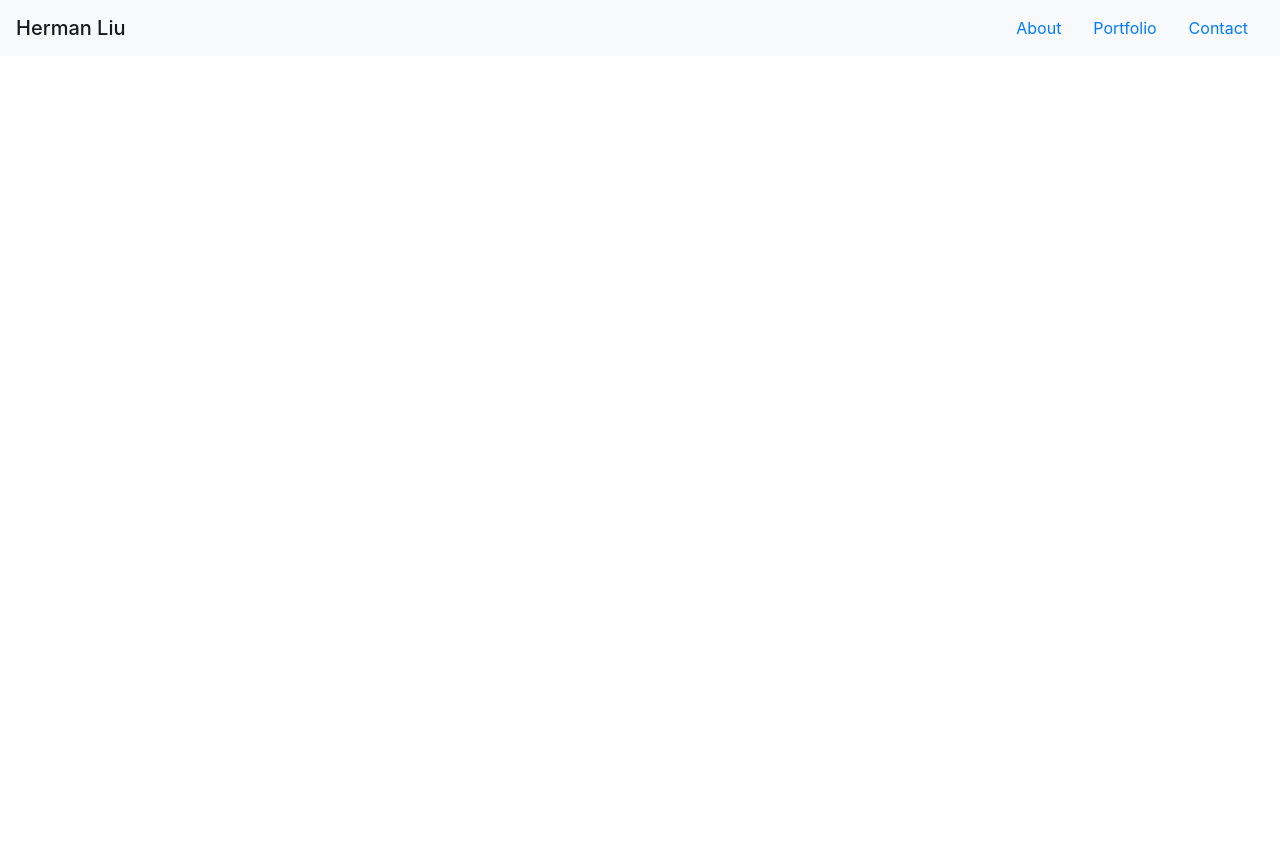
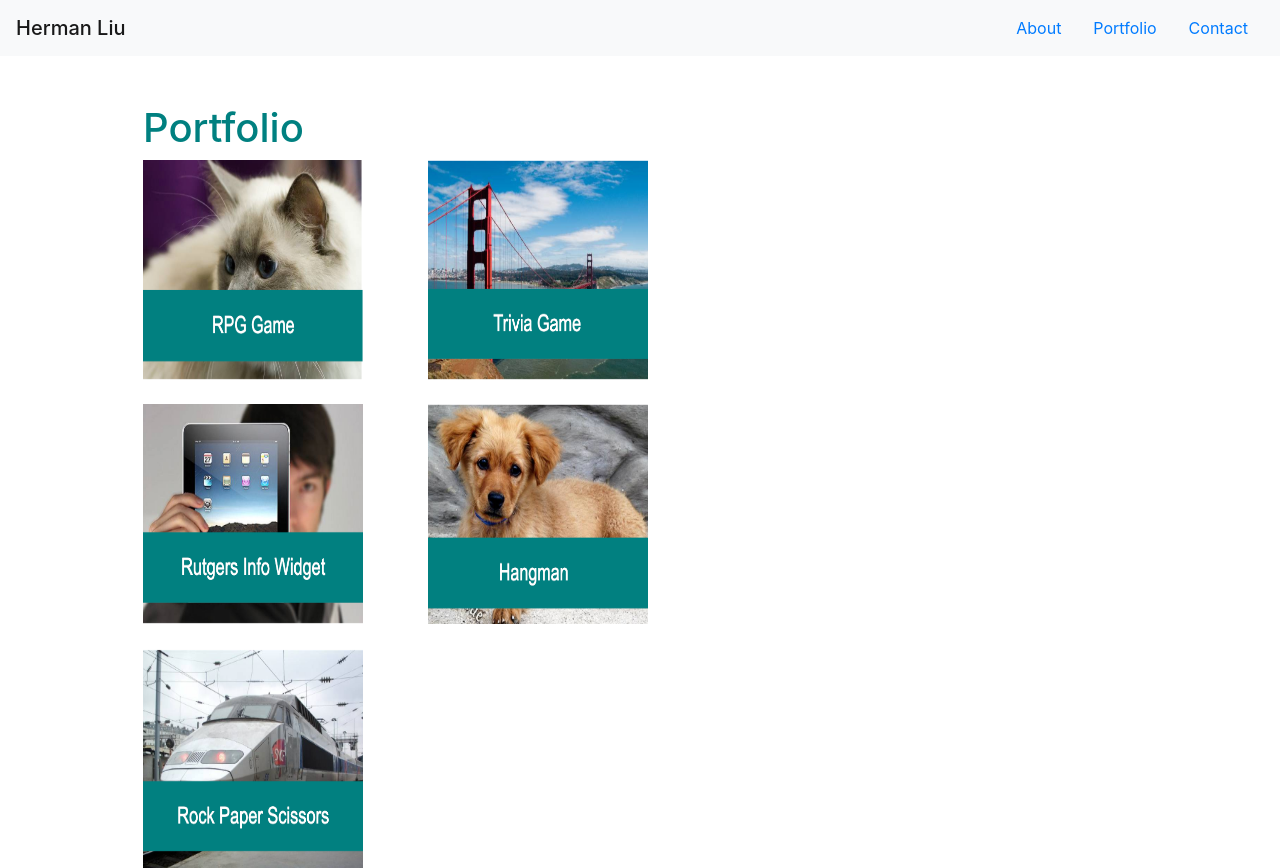
Before and after one commit to hermsicle/-Bootstrap-Portfolio, a plain HTML site: page portfio.html in a window 1280 px wide. Before the commit the page ends 800 px from the top, so only its background shows below. Drawn offline with nearby package versions, Linux system fonts and the light colour scheme.

Commit message:
portfolio almost done

```diff
--- a/portfio.html
+++ b/portfio.html
@@ -7,13 +7,25 @@
     <meta http-equiv="X-UA-Compatible" content="ie=edge">
     <link rel="stylesheet" href="https://stackpath.bootstrapcdn.com/bootstrap/4.3.1/css/bootstrap.min.css"
         integrity="sha384-ggOyR0iXCbMQv3Xipma34MD+dH/1fQ784/j6cY/iJTQUOhcWr7x9JvoRxT2MZw1T" crossorigin="anonymous">
-    <title>Portfolio</title>
+        <title>Portfolio</title>
+        <style>
+            .img {
+                height: 220px;
+                width: 220px;
+            }
+            .container {
+                margin-left: 10%;
+            }
+            #portfolio {
+                color: teal;
+            }
+        </style>
 </head>
 
 <body>
     <!--Navbar-->
     <nav class="navbar navbar-light bg-light">
-        <span class="navbar-brand mb-0 h1">Herman Liu</span>
+        <span class="navbar-brand mb-0 h1" >Herman Liu</span>
         <ul class="nav justify-content-end">
             <li class="nav-item">
                 <a class="nav-link active" href="./about.html">About</a>
@@ -27,6 +39,40 @@
         </ul>
     </nav>
 
+    <main>
+        <div class="container">
+            <div class="row mt-5">
+                <div class="col-sm-12">
+                    <h1 id="portfolio">Portfolio</h1>
+                </div>
+            </div>
+            <div class="row">
+
+                <div class="col-sm-3">
+                    <img class="img" src="./assets/images/cat.png" alt="">
+                </div>
+                <div class="col-sm-4">
+                    <img class="img" src="./assets/images/bridge.png" alt="">
+                </div>
+                <div class="col-sm-4"></div>
+            </div>
+            <div class="row mt-4">
+                <div class="col-sm-3">
+                    <img class="img"  src="./assets/images/games.png" alt="">
+                </div>
+                <div class="col-sm-4">
+                    <img class="img" src="./assets/images/dog.png" alt="">
+                </div>
+                <div class="col-sm-4"></div>
+            </div>
+            <div class="row mt-4">
+                <div class="col-sm-4">
+                    <img class="img" src="./assets/images/train.png" alt="">
+                </div>
+            </div>
+        </div>
+
+    </main>
 
     <script src="https://code.jquery.com/jquery-3.3.1.slim.min.js"
         integrity="sha384-q8i/X+965DzO0rT7abK41JStQIAqVgRVzpbzo5smXKp4YfRvH+8abtTE1Pi6jizo"
```
Also changed, not shown: about.html (+7 -6 lines), assets/images/IMG_3173.JPG (deleted), assets/images/bridge.png (added), assets/images/cat.png (added), assets/images/dog.png (added), assets/images/games.png (added), assets/images/train.png (added), 2 other files.
